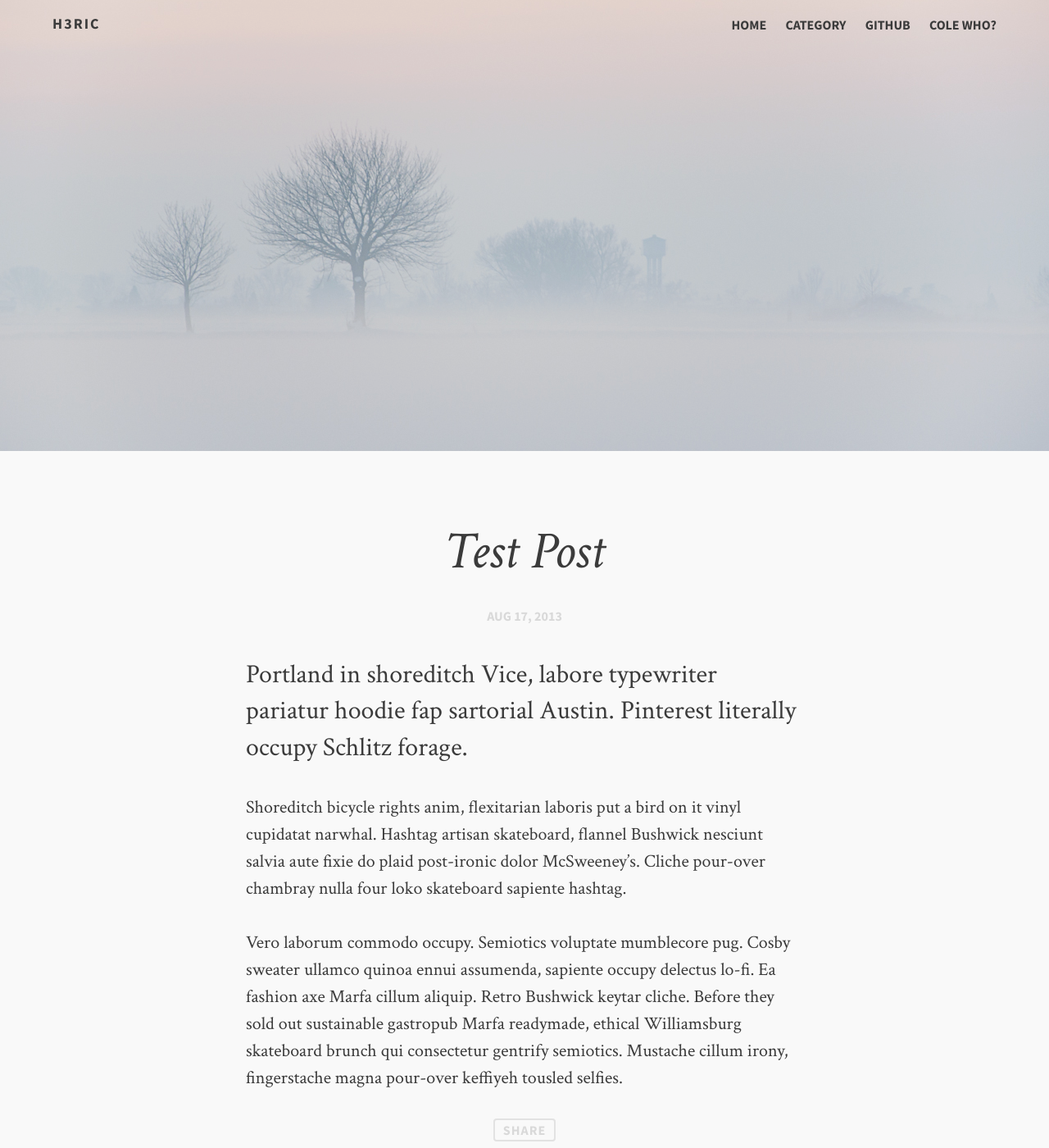
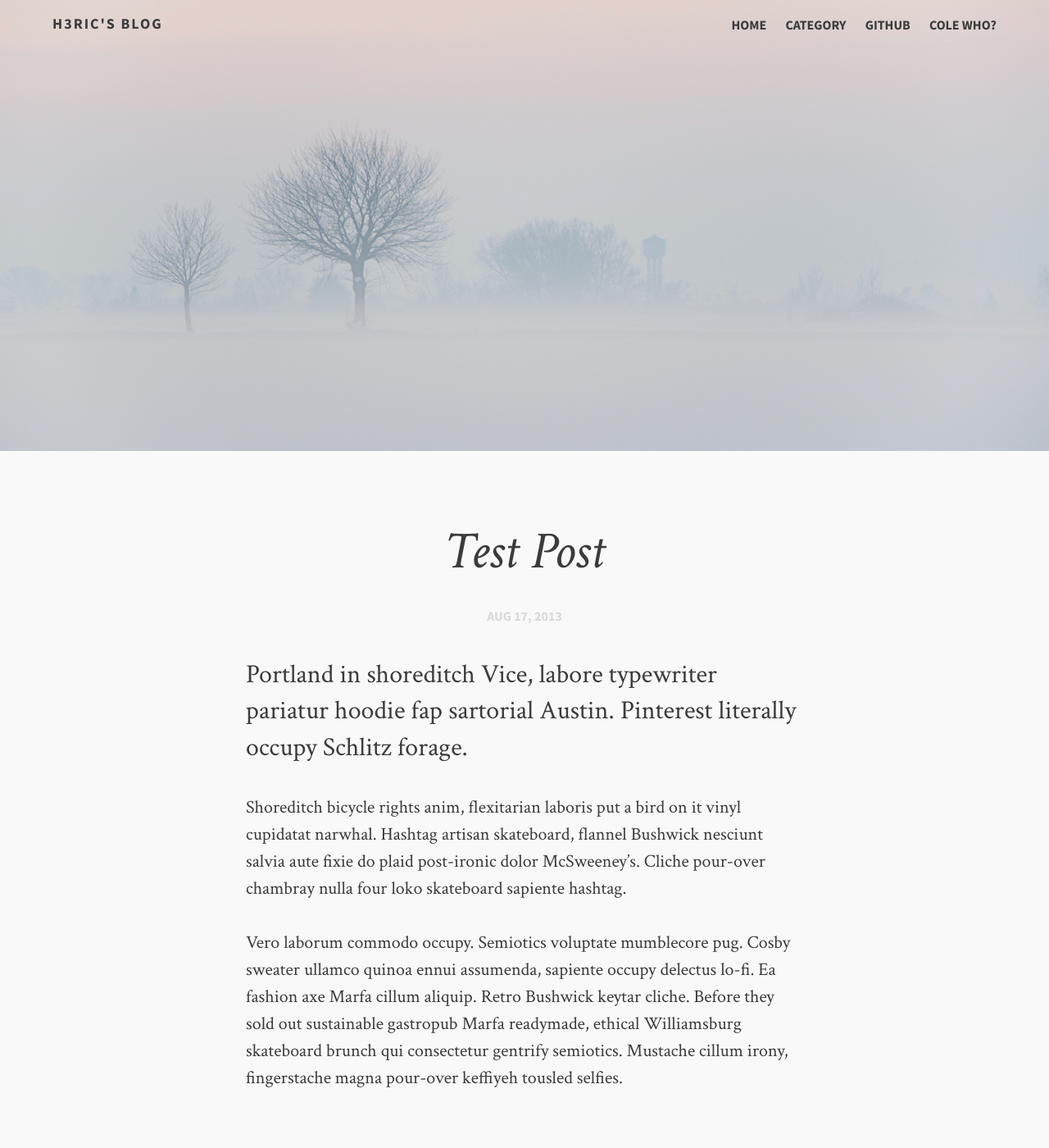
Before and after one commit to HericYoung/Blog, a Jekyll site: the page built from _posts/2013-08-17-test-post.md, in a window 1280 px wide and 1400 px high. Shown: the whole window at 82% size. Built offline with Jekyll 4.4.1, drawn with Linux system fonts in a browser that asks for light colours; comment, search, counter and statistics services are not loaded.

Commit message:
no message

```diff
--- a/_config.yml
+++ b/_config.yml
@@ -1,4 +1,4 @@
-title:            H3ric
+title:            H3ric's Blog
 tagline:          A beautiful theme.
 description:      Personal Blog.
 canonical: http://jekyll.gtat.me
--- a/_layouts/post-light-feature.html
+++ b/_layouts/post-light-feature.html
@@ -26,8 +26,15 @@
 
         {{ content }}
 
-      <a class="share" href="https://twitter.com/intent/tweet?text=&quot;{{ page.title }}&quot;%20{{ site.canonical }}{{ page.url }}%20via%20&#64;{{ site.owner.twitter }}" data-dnt="true">Share</a>
-      <script>!function(d,s,id){var js,fjs=d.getElementsByTagName(s)[0];if(!d.getElementById(id)){js=d.createElement(s);js.id=id;js.src="//platform.twitter.com/widgets.js";fjs.parentNode.insertBefore(js,fjs);}}(document,"script","twitter-wjs");</script>
+      <p>
+        <div class="jiathis_style_32x32" style="float:right">
+          <a class="jiathis_button_weixin"></a>
+          <!-- <a class="jiathis_counter_style"></a> -->
+        </div>
+        <script type="text/javascript" src="http://v3.jiathis.com/code/jia.js" charset="utf-8"></script>
+      </p>
+      <!-- <a class="share" href="https://twitter.com/intent/tweet?text=&quot;{{ page.title }}&quot;%20{{ site.canonical }}{{ page.url }}%20via%20&#64;{{ site.owner.twitter }}" data-dnt="true">Share</a>
+      <script>!function(d,s,id){var js,fjs=d.getElementsByTagName(s)[0];if(!d.getElementById(id)){js=d.createElement(s);js.id=id;js.src="//platform.twitter.com/widgets.js";fjs.parentNode.insertBefore(js,fjs);}}(document,"script","twitter-wjs");</script> -->
 
       {% if page.comments %}
       <aside class="disqus">
--- a/_layouts/post-no-feature.html
+++ b/_layouts/post-no-feature.html
@@ -29,8 +29,8 @@
       <!-- <a class="share" href="javascript:" data-dnt="true">Share</a> -->
       <!-- JiaThis Button BEGIN -->
       <p>
-        <div class="jiathis_style_32x32" style="text-align: center;">
-          <a class="jiathis_button_weixin" style="text-align: center;"></a>
+        <div class="jiathis_style_32x32" style="float:right">
+          <a class="jiathis_button_weixin"></a>
           <!-- <a class="jiathis_counter_style"></a> -->
         </div>
         <script type="text/javascript" src="http://v3.jiathis.com/code/jia.js" charset="utf-8"></script>
```
